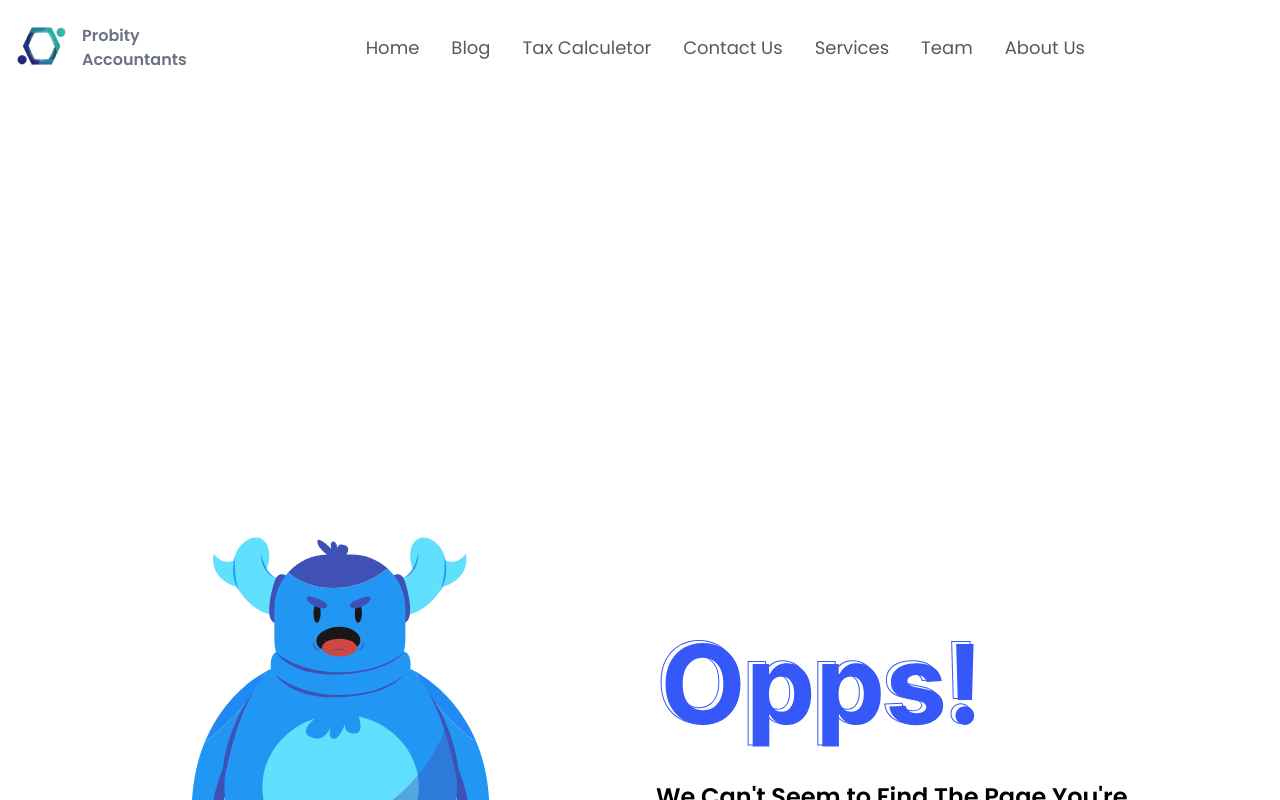
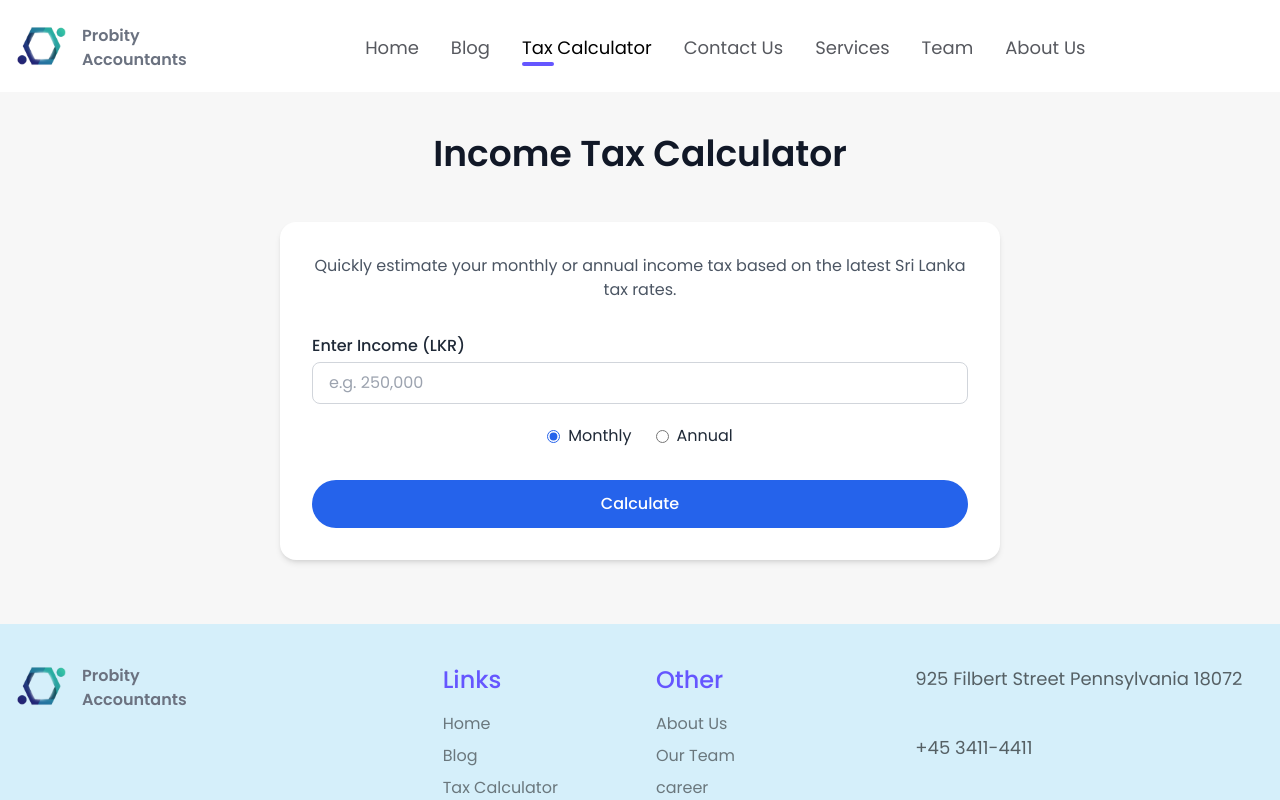
Before and after one commit to Ellio-Dredd/Accountant_Firm, a Next.js app: page /Tax in a window 1280 px wide. Before the commit this address had no page. Shown: the top 800 px of the page. Built offline with nearby package versions, Linux system fonts and the light colour scheme; some icons are missing.

Commit message:
Tax Calculator

```diff
--- /dev/null
+++ b/src/app/Tax/page.tsx
@@ -0,0 +1,150 @@
+"use client";
+import React, { FC, useState } from "react";
+import { IncomeType, TaxResult } from "@/types/tax";
+
+const TaxCalculator: FC = () => {
+  const [income, setIncome] = useState<string>("");
+  const [type, setType] = useState<IncomeType>("monthly");
+  const [tax, setTax] = useState<number | null>(null);
+  const [effectiveRate, setEffectiveRate] = useState<number | null>(null);
+  const [message, setMessage] = useState<{ type: "success" | "error"; text: string } | null>(null);
+
+  // Thousand separators
+  const formatNumber = (num: number | string): string => {
+    const str = num.toString().replace(/,/g, "");
+    return str.replace(/\B(?=(\d{3})+(?!\d))/g, ",");
+  };
+
+  const handleIncomeChange = (e: React.ChangeEvent<HTMLInputElement>) => {
+    const raw = e.target.value.replace(/,/g, "");
+    if (!isNaN(Number(raw))) {
+      setIncome(formatNumber(raw));
+    }
+  };
+
+  const calculateTax = (): void => {
+    const value = parseFloat(income.replace(/,/g, ""));
+    if (isNaN(value) || value <= 0) {
+      setMessage({ type: "error", text: "⚠️ Please enter a valid income amount." });
+      return;
+    }
+
+    let taxAmount = 0;
+
+    if (type === "monthly") {
+      if (value <= 150000) taxAmount = 0;
+      else if (value <= 233333) taxAmount = value * 0.06 - 9000;
+      else if (value <= 275000) taxAmount = value * 0.18 - 37000;
+      else if (value <= 316667) taxAmount = value * 0.24 - 53500;
+      else if (value <= 358333) taxAmount = value * 0.30 - 72500;
+      else taxAmount = value * 0.36 - 94000;
+    } else {
+      if (value <= 1800000) taxAmount = 0;
+      else if (value <= 2800000) taxAmount = value * 0.06 - 108000;
+      else if (value <= 3300000) taxAmount = value * 0.18 - 444000;
+      else if (value <= 3800000) taxAmount = value * 0.24 - 642000;
+      else if (value <= 4300000) taxAmount = value * 0.30 - 870000;
+      else taxAmount = value * 0.36 - 1128000;
+    }
+
+    const result: TaxResult = {
+      taxAmount,
+      effectiveRate: (taxAmount / value) * 100,
+    };
+
+    setTax(result.taxAmount);
+    setEffectiveRate(result.effectiveRate);
+    setMessage({ type: "success", text: "Tax calculated successfully!" });
+  };
+
+  return (
+    <section id="tax-calculator" className="w-full bg-[#f7f7f7] py-16 mt-[70px]">
+      <div className="container mx-auto max-w-3xl px-6">
+        <h1 className="text-3xl md:text-4xl font-semibold text-center mb-12 text-gray-900">
+          Income Tax Calculator
+        </h1>
+
+        <div className="bg-white rounded-2xl shadow-md p-8">
+          <p className="text-gray-600 text-center mb-8">
+            Quickly estimate your monthly or annual income tax based on the latest Sri Lanka tax rates.
+          </p>
+
+          {/* Input Field */}
+          <div className="mb-5">
+            <label className="block font-medium text-gray-800 mb-1">Enter Income (LKR)</label>
+            <input
+              type="text"
+              value={income}
+              onChange={handleIncomeChange}
+              placeholder="e.g. 250,000"
+              className="w-full border border-gray-300 text-gray-900 rounded-lg px-4 py-2 focus:outline-none focus:ring-2 focus:ring-blue-500"
+            />
+          </div>
+
+          {/* Type Selection */}
+          <div className="flex justify-center gap-6 mb-8">
+            <label className="flex items-center gap-2">
+              <input
+                type="radio"
+                checked={type === "monthly"}
+                onChange={() => setType("monthly")}
+                className="accent-blue-600"
+              />
+              <span className="text-gray-800">Monthly</span>
+            </label>
+            <label className="flex items-center gap-2">
+              <input
+                type="radio"
+                checked={type === "annual"}
+                onChange={() => setType("annual")}
+                className="accent-blue-600"
+              />
+              <span className="text-gray-800">Annual</span>
+            </label>
+          </div>
+
+          {/* Button */}
+          <button
+            onClick={calculateTax}
+            className="w-full bg-blue-600 text-white py-3 rounded-full font-medium hover:bg-blue-700 transition"
+          >
+            Calculate
+          </button>
+
+          {/* Alert Message */}
+          {message && (
+            <div
+              className={`mt-4 text-center py-2 rounded-lg font-medium ${
+                message.type === "success"
+                  ? "bg-green-100 text-green-700"
+                  : "bg-red-100 text-red-700"
+              }`}
+            >
+              {message.text}
+            </div>
+          )}
+
+          {/* Results */}
+          {tax !== null && (
+            <div className="mt-8 text-center">
+              <p className="text-lg font-semibold text-gray-700">
+                Tax Payable:{" "}
+                <span className="text-blue-600">
+                  LKR {formatNumber(Number(tax.toFixed(2)))}
+                </span>
+              </p>
+              <p className="text-md text-gray-600 mt-2">
+                Effective Rate:{" "}
+                <span className="font-semibold text-green-600">
+                  {effectiveRate?.toFixed(2)}%
+                </span>
+              </p>
+            </div>
+          )}
+        </div>
+      </div>
+    </section>
+  );
+};
+
+export default TaxCalculator;
--- a/src/components/Layout/Header/Navigation/menuData.tsx
+++ b/src/components/Layout/Header/Navigation/menuData.tsx
@@ -4,7 +4,7 @@ import Link from "next/link";
 export const headerData: HeaderItem[] = [
   { label: "Home", href: "/" },
   { label: "Blog", href: "/blog" },
-  { label: "Tax Calculetor", href: "/#testimonial" },
+  { label: "Tax Calculator ", href: "/Tax" },
   { label: "Contact Us", href: "/ContactUs" },
   // { label: "Services", href: "/#services" },
   { label: "Services", href: "/Services" },
--- /dev/null
+++ b/src/types/tax.ts
@@ -0,0 +1,6 @@
+export type IncomeType = "monthly" | "annual";
+
+export interface TaxResult {
+  taxAmount: number;
+  effectiveRate: number;
+}
```
